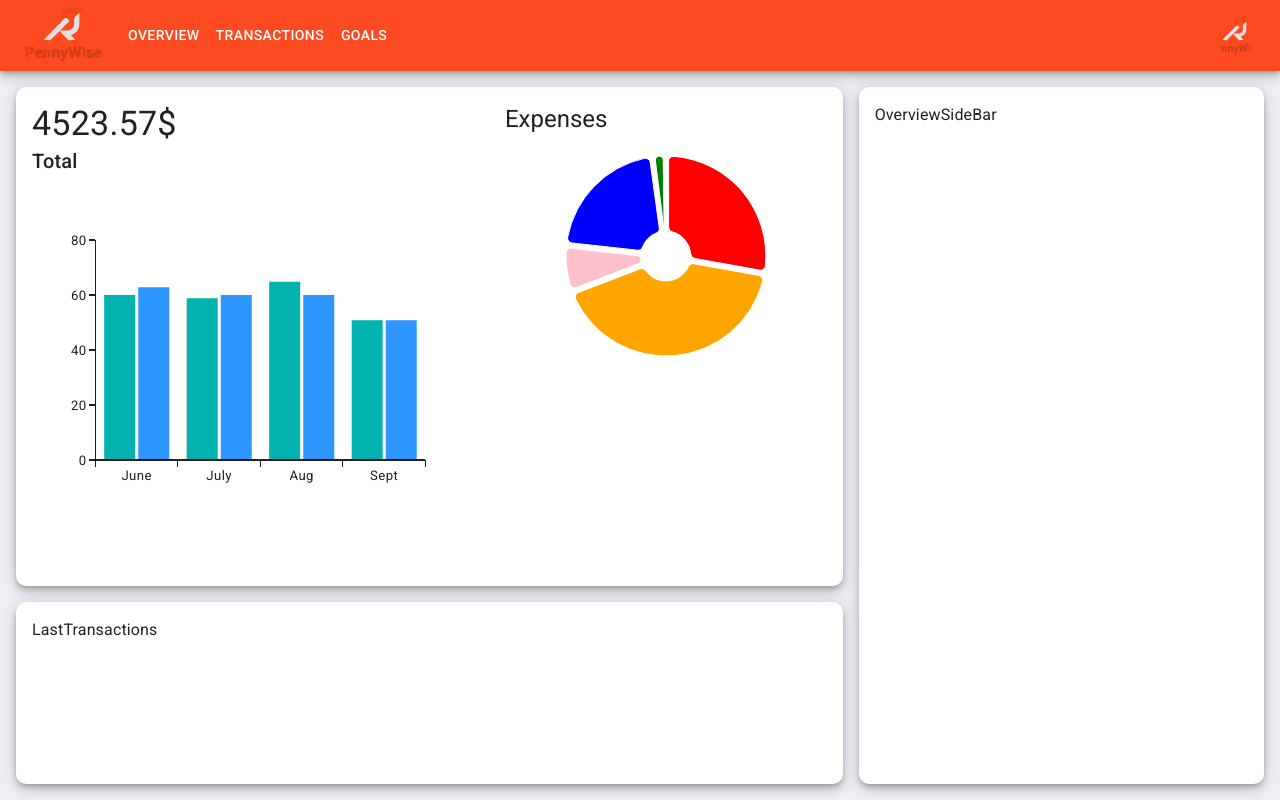
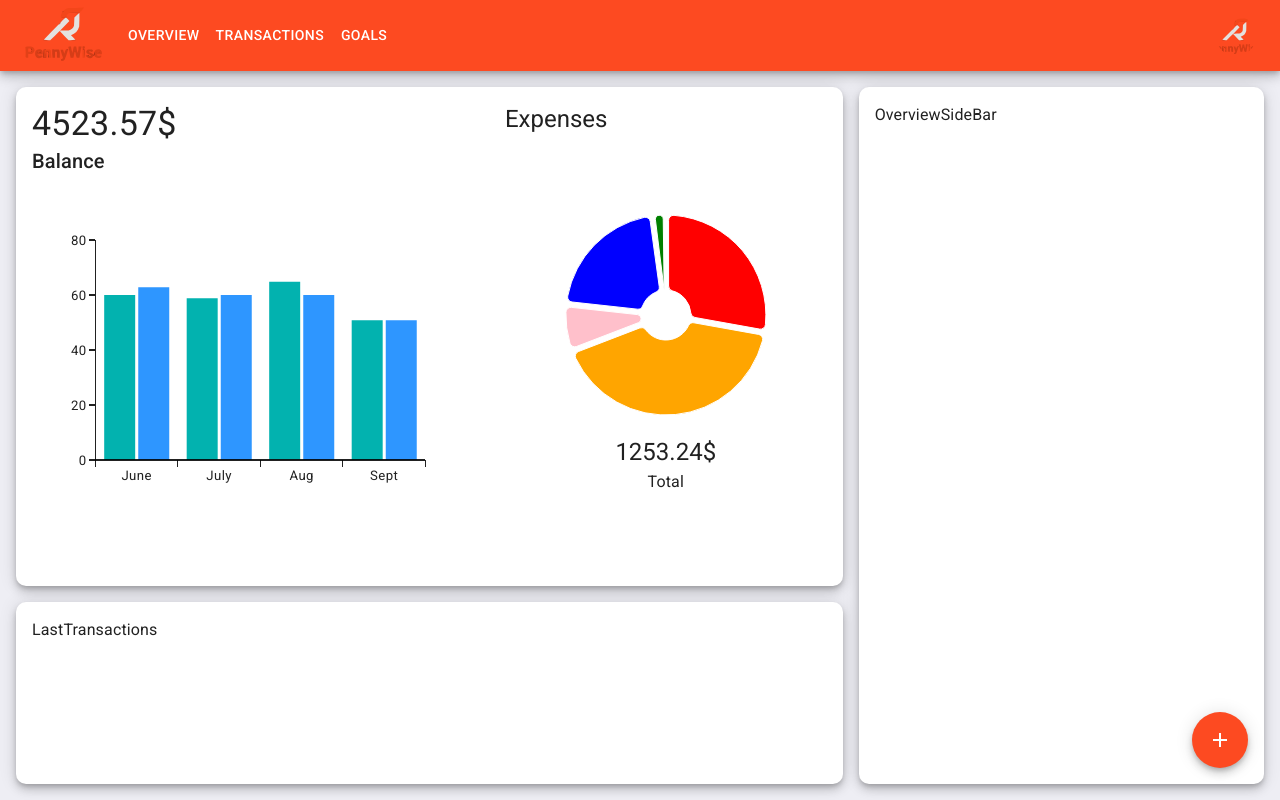
Before and after one commit to kacperborowieckb/PennyWise, a React (Vite) app in the folder client/: page / in a window 1280 px wide. Built offline with nearby package versions, Linux system fonts and the light colour scheme.

Commit message:
add mock dial for speed actions

```diff
--- a/client/src/components/budget/Budget.tsx
+++ b/client/src/components/budget/Budget.tsx
@@ -1,4 +1,4 @@
-import { Grid, Paper, Typography } from '@mui/material';
+import { Box, Grid, Paper, Stack, Typography } from '@mui/material';
 import ExpensesChart from '../expenses-chart/ExpensesChart';
 import MonthlyRatioChart from '../monthly-ratio-chart/MonthlyRatioChart';
 
@@ -12,7 +12,7 @@ const Budget = () => {
               4523.57$
             </Typography>
             <Typography component={'p'} variant="h6">
-              Total
+              Balance
             </Typography>
           </Grid>
           <Grid item xs={12}>
@@ -23,7 +23,25 @@ const Budget = () => {
           <Typography component={'h2'} variant="h5">
             Expenses
           </Typography>
-          <ExpensesChart />
+          <Box
+            sx={{
+              display: 'flex',
+              flexDirection: 'column',
+              justifyContent: 'center',
+              height: '100%',
+              gap: 2,
+            }}
+          >
+            <ExpensesChart />
+            <Stack textAlign={'center'} pb={2}>
+              <Typography component={'h3'} variant="h5">
+                1253.24$
+              </Typography>
+              <Typography component={'p'} variant="subtitle1">
+                Total
+              </Typography>
+            </Stack>
+          </Box>
         </Grid>
       </Grid>
     </Paper>
--- a/client/src/components/expenses-chart/ExpensesChart.tsx
+++ b/client/src/components/expenses-chart/ExpensesChart.tsx
@@ -4,7 +4,7 @@ import { categoriesTotalExpenses } from '../../helpers/mockCategories';
 
 const ExpensesChart = () => {
   return (
-    <Box sx={{ display: 'flex', justifyContent: 'center', mt: 2 }}>
+    <Box sx={{ display: 'flex', justifyContent: 'center' }}>
       <PieChart
         width={210}
         height={210}
--- /dev/null
+++ b/client/src/components/speed-actions-dial/SpeedActionsDial.tsx
@@ -0,0 +1,31 @@
+import { Flag, Paid, Savings, Wallet } from '@mui/icons-material';
+import { Box, SpeedDial, SpeedDialAction, SpeedDialIcon } from '@mui/material';
+
+const SpeedActionsDial = () => {
+  return (
+    <Box
+      sx={{
+        position: 'fixed',
+        bottom: 16,
+        right: 16,
+      }}
+    >
+      <SpeedDial
+        ariaLabel="SpeedDial basic example"
+        sx={{ position: 'absolute', bottom: 16, right: 16 }}
+        icon={<SpeedDialIcon />}
+      >
+        <SpeedDialAction key={'Add expense'} icon={<Paid />} tooltipTitle={'Add expense'} />
+        <SpeedDialAction key={'Add balance'} icon={<Wallet />} tooltipTitle={'Add balace'} />
+        <SpeedDialAction key={'Add new goal'} icon={<Flag />} tooltipTitle={'Add new goal'} />
+        <SpeedDialAction
+          key={'Transfer to goal'}
+          icon={<Savings />}
+          tooltipTitle={'Transfer to goal'}
+        />
+      </SpeedDial>
+    </Box>
+  );
+};
+
+export default SpeedActionsDial;
--- a/client/src/pages/MainPage.tsx
+++ b/client/src/pages/MainPage.tsx
@@ -1,11 +1,13 @@
 import { Outlet } from 'react-router';
 import Nav from '../components/nav/Nav';
+import SpeedActionsDial from '../components/speed-actions-dial/SpeedActionsDial';
 
 const MainPage = () => {
   return (
     <>
       <Nav />
       <Outlet />
+      <SpeedActionsDial />
     </>
   );
 };
```
